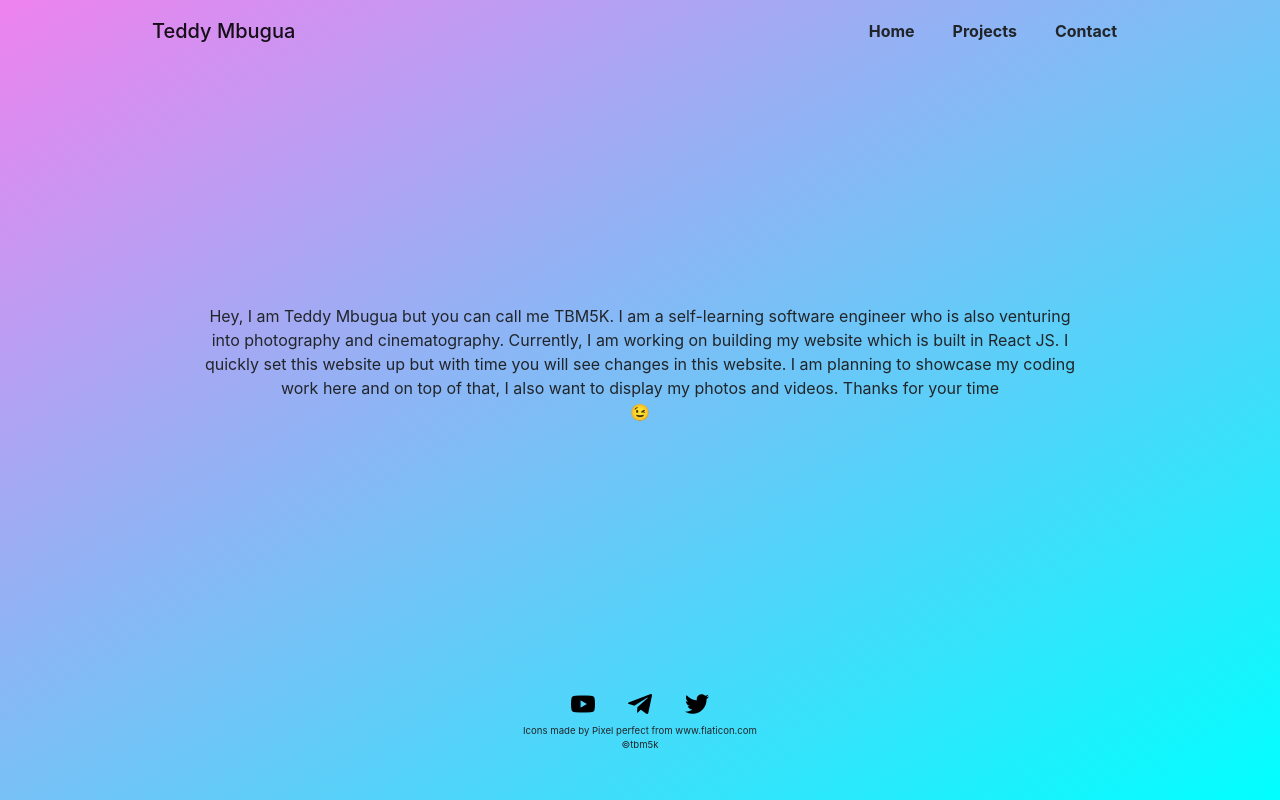
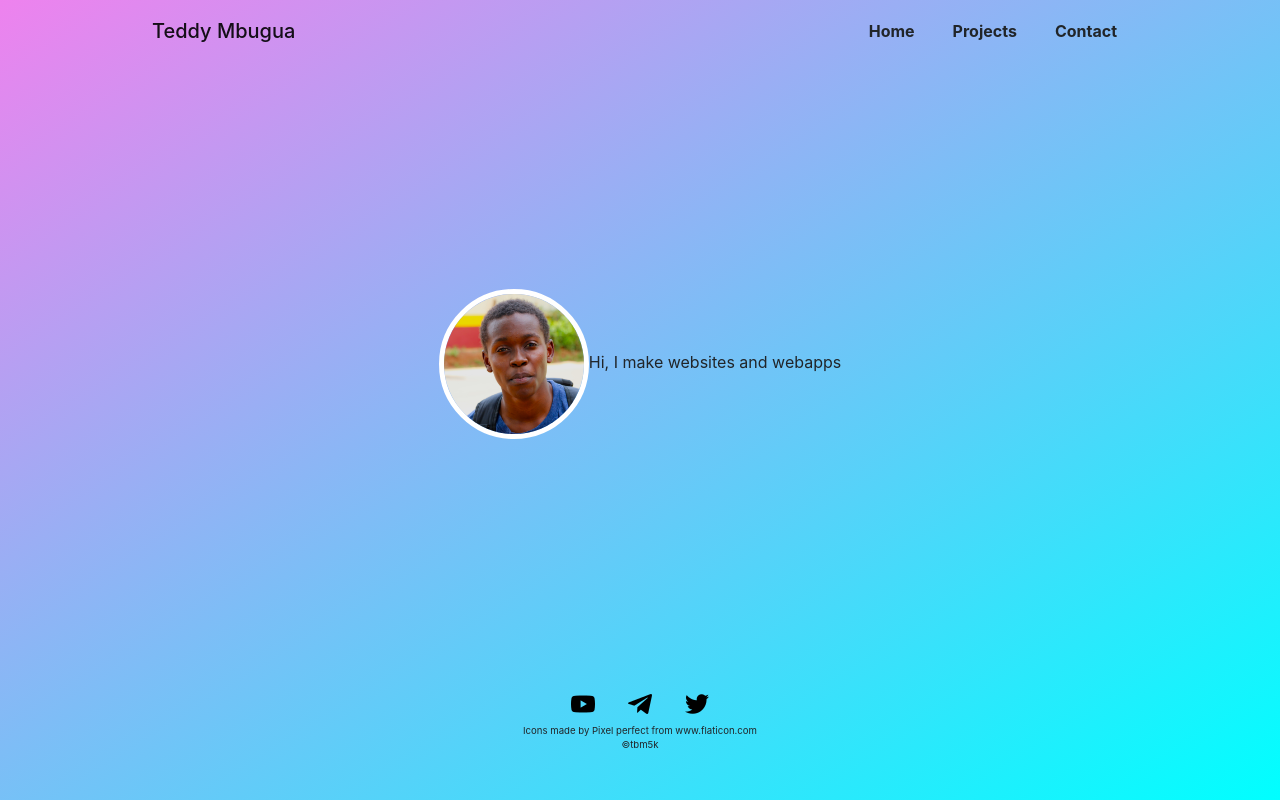
Before and after one commit to tbm5k/my-site, a React (Create React App) app: page / in a window 1280 px wide. Built offline with nearby package versions, Linux system fonts and the light colour scheme.

Commit message:
image to home  screen

```diff
--- a/src/components/Home.js
+++ b/src/components/Home.js
@@ -3,11 +3,8 @@ import React from 'react'
 function Home(){
     return(
         <p className="container">
-                Hey, I am Teddy Mbugua but you can call me TBM5K. I am a self-learning software engineer who is
-                also venturing into photography and cinematography. Currently, I am working on building my website
-                which is built in React JS. I quickly set this website up but with time you will see
-                changes in this website. I am planning to showcase my coding work here and on top of that,
-                I also want to display my photos and videos. Thanks for your time<br/>😉
+                <img className="img" src="images/pic.jpg" alt="icon"/>
+                Hi, I make websites and webapps
                 {console.log('changed to Home page')}
         </p>
     );
--- a/src/index.css
+++ b/src/index.css
@@ -77,6 +77,14 @@ a{
   margin-right: 0;
 }
 
+/*image*/
+.img{
+  width: 150px;
+  border-radius: 50%;
+  border: 5px solid #fff;
+}
+
+
 /*Dropdown*/
 
 .dropdown {
```
Also changed, not shown: public/images/pic.jpg (added).
